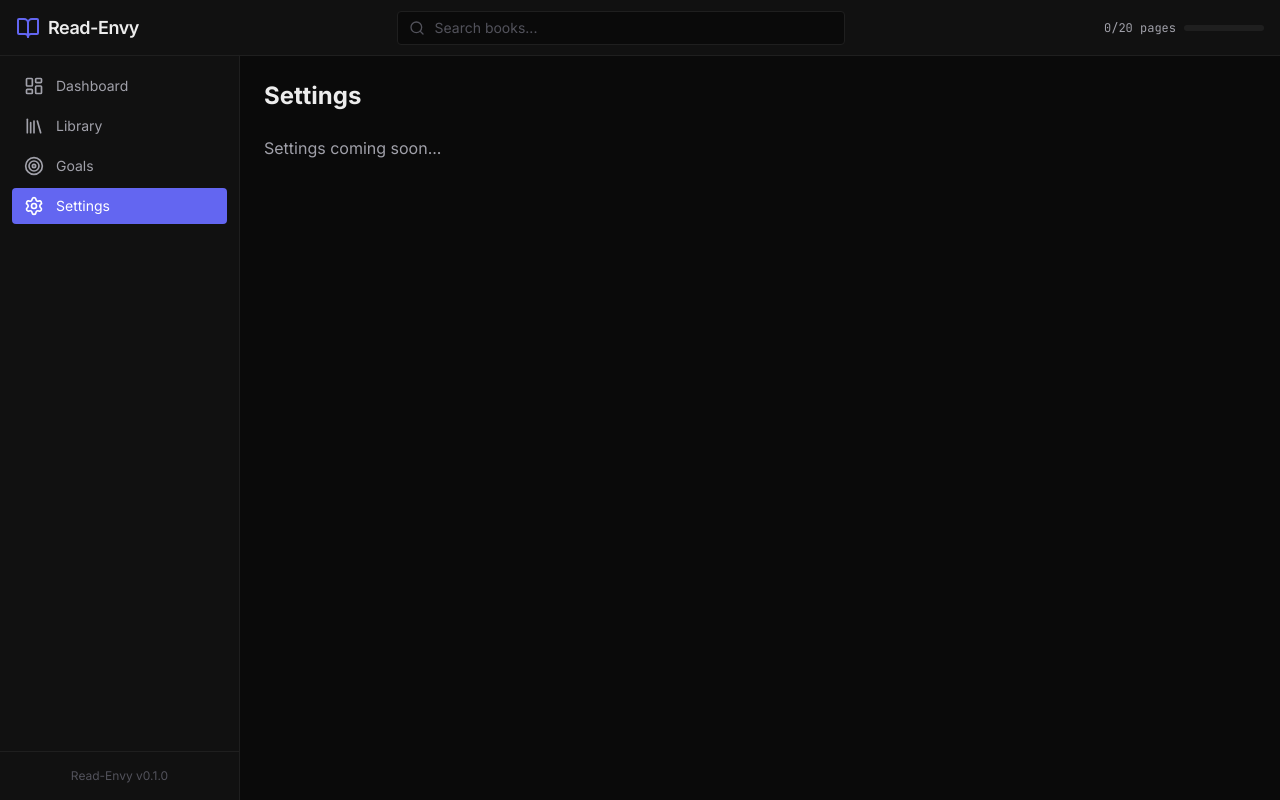
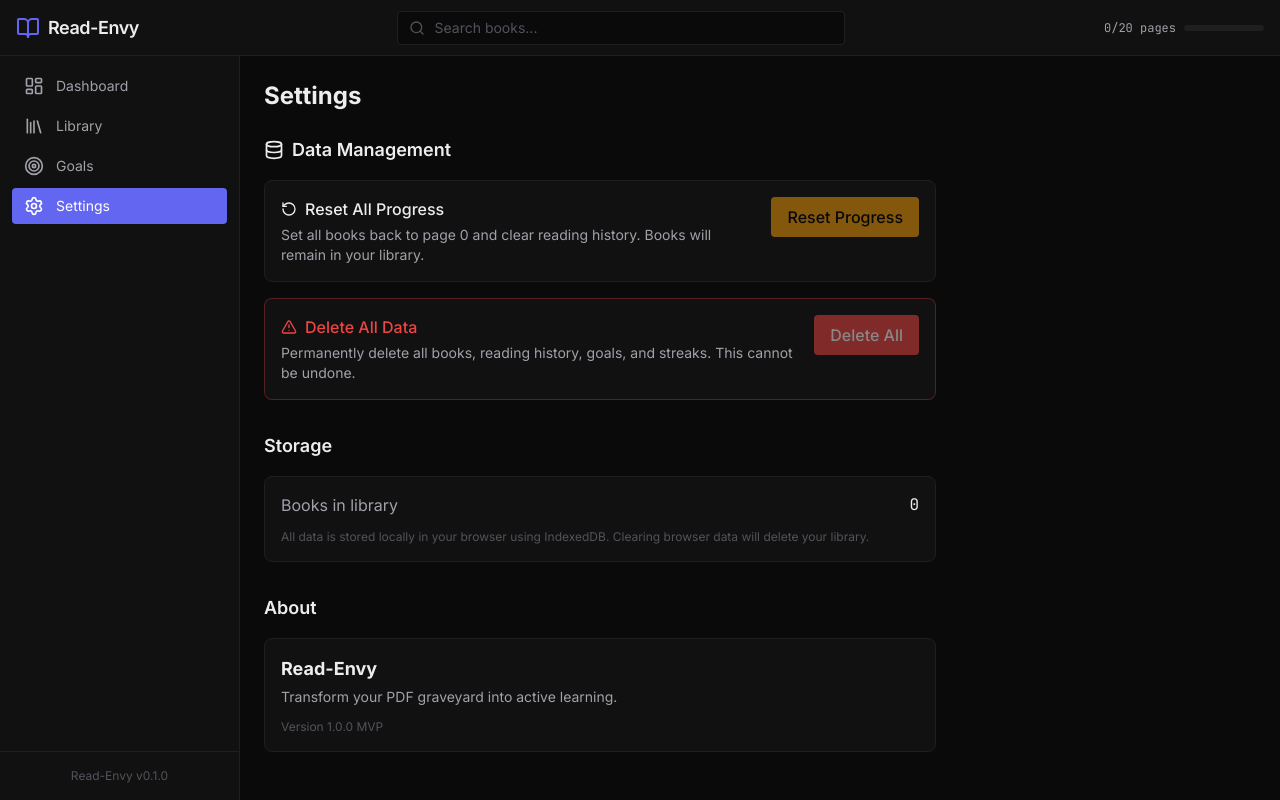
Before and after one commit to Jeff-Kazzee/read-envy, a React (Vite) app: page / in a window 1280 px wide. Both pictures are taken after a click on the button "Settings". Built offline with nearby package versions, Linux system fonts and the light colour scheme.

Commit message:
Add book management and settings - MVP complete
- Delete books via context menu on book cards
- Reset individual book progress via context menu
- Settings page with Reset All Progress option
- Settings page with Delete All Data option (with triple confirmation)
- Storage info display

```diff
--- a/src/App.tsx
+++ b/src/App.tsx
@@ -4,6 +4,7 @@ import { Sidebar } from './components/layout/Sidebar'
 import { DashboardView } from './components/views/DashboardView'
 import { LibraryView } from './components/views/LibraryView'
 import { GoalsView } from './components/views/GoalsView'
+import { SettingsView } from './components/views/SettingsView'
 import { PDFReader } from './components/reader/PDFReader'
 import { useLibraryStore } from './stores/useLibraryStore'
 import { useGoalsStore } from './stores/useGoalsStore'
@@ -42,12 +43,7 @@ function App() {
       case 'goals':
         return <GoalsView />
       case 'settings':
-        return (
-          <div className="space-y-6">
-            <h1 className="text-2xl font-bold">Settings</h1>
-            <p className="text-[var(--void-text-muted)]">Settings coming soon...</p>
-          </div>
-        )
+        return <SettingsView />
       default:
         return null
     }
--- a/src/components/library/BookCard.tsx
+++ b/src/components/library/BookCard.tsx
@@ -1,7 +1,8 @@
-import { useMemo } from 'react'
-import { Clock, MoreVertical } from 'lucide-react'
+import { useMemo, useState } from 'react'
+import { Clock, MoreVertical, Trash2, RotateCcw } from 'lucide-react'
 import type { Book } from '../../types'
 import { formatTimeShort } from '../../lib/utils'
+import { useLibraryStore } from '../../stores/useLibraryStore'
 
 interface BookCardProps {
   book: Book
@@ -9,6 +10,8 @@ interface BookCardProps {
 }
 
 export function BookCard({ book, onClick }: BookCardProps) {
+  const [showMenu, setShowMenu] = useState(false)
+  const { removeBook, updateProgress } = useLibraryStore()
   const coverUrl = useMemo(() => {
     if (book.coverThumbnail) {
       return URL.createObjectURL(book.coverThumbnail)
@@ -45,15 +48,48 @@ export function BookCard({ book, onClick }: BookCardProps) {
         )}
 
         {/* More menu button */}
+        <div className="absolute top-2 left-2">
           <button
             onClick={(e) => {
               e.stopPropagation()
-            // TODO: Open context menu
+              setShowMenu(!showMenu)
             }}
-          className="absolute top-2 left-2 p-1 rounded bg-black/50 opacity-0 group-hover:opacity-100 transition-opacity"
+            className="p-1 rounded bg-black/50 opacity-0 group-hover:opacity-100 transition-opacity"
           >
             <MoreVertical className="w-4 h-4" />
           </button>
+
+          {/* Dropdown menu */}
+          {showMenu && (
+            <div
+              className="absolute top-8 left-0 bg-[var(--void-surface)] border border-[var(--void-border)] rounded shadow-lg z-10 min-w-32"
+              onClick={(e) => e.stopPropagation()}
+            >
+              <button
+                onClick={async () => {
+                  await updateProgress(book.id, 0)
+                  setShowMenu(false)
+                }}
+                className="w-full flex items-center gap-2 px-3 py-2 text-sm hover:bg-[var(--void-surface-hover)] transition-colors"
+              >
+                <RotateCcw className="w-4 h-4" />
+                Reset Progress
+              </button>
+              <button
+                onClick={async () => {
+                  if (confirm(`Delete "${book.title}"? This cannot be undone.`)) {
+                    await removeBook(book.id)
+                  }
+                  setShowMenu(false)
+                }}
+                className="w-full flex items-center gap-2 px-3 py-2 text-sm text-[var(--accent-danger)] hover:bg-[var(--void-surface-hover)] transition-colors"
+              >
+                <Trash2 className="w-4 h-4" />
+                Delete Book
+              </button>
+            </div>
+          )}
+        </div>
       </div>
 
       {/* Info */}
--- /dev/null
+++ b/src/components/views/SettingsView.tsx
@@ -0,0 +1,171 @@
+import { useState } from 'react'
+import { RotateCcw, AlertTriangle, Database } from 'lucide-react'
+import { useLibraryStore } from '../../stores/useLibraryStore'
+import { useGoalsStore } from '../../stores/useGoalsStore'
+import { db } from '../../lib/db'
+
+export function SettingsView() {
+  const [isResetting, setIsResetting] = useState(false)
+  const [isClearing, setIsClearing] = useState(false)
+  const { books, loadBooks } = useLibraryStore()
+  const { loadGoals } = useGoalsStore()
+
+  const handleResetAllProgress = async () => {
+    if (!confirm('Reset progress for ALL books? This will set all books back to page 0. This cannot be undone.')) {
+      return
+    }
+
+    setIsResetting(true)
+    try {
+      // Reset all books to page 0
+      for (const book of books) {
+        await db.books.update(book.id, {
+          currentPage: 0,
+          percentComplete: 0,
+          totalReadingTime: 0,
+          status: 'active',
+          lastReadAt: undefined,
+        })
+      }
+
+      // Clear all reading sessions
+      await db.sessions.clear()
+
+      // Reload data
+      await loadBooks()
+      await loadGoals()
+
+      alert('All progress has been reset.')
+    } catch (error) {
+      console.error('Failed to reset progress:', error)
+      alert('Failed to reset progress. Please try again.')
+    } finally {
+      setIsResetting(false)
+    }
+  }
+
+  const handleClearLibrary = async () => {
+    if (!confirm('DELETE ALL BOOKS AND DATA? This will permanently remove everything. This cannot be undone!')) {
+      return
+    }
+
+    // Double confirmation for destructive action
+    if (!confirm('Are you ABSOLUTELY sure? Type "delete" in the next prompt to confirm.')) {
+      return
+    }
+
+    const confirmation = prompt('Type "delete" to confirm:')
+    if (confirmation?.toLowerCase() !== 'delete') {
+      alert('Deletion cancelled.')
+      return
+    }
+
+    setIsClearing(true)
+    try {
+      // Clear all tables
+      await db.books.clear()
+      await db.sessions.clear()
+      await db.goals.clear()
+      await db.streaks.clear()
+
+      // Reload data
+      await loadBooks()
+      await loadGoals()
+
+      alert('All data has been deleted.')
+    } catch (error) {
+      console.error('Failed to clear library:', error)
+      alert('Failed to clear library. Please try again.')
+    } finally {
+      setIsClearing(false)
+    }
+  }
+
+  return (
+    <div className="max-w-2xl">
+      <h1 className="text-2xl font-bold mb-6">Settings</h1>
+
+      {/* Data Management Section */}
+      <section className="mb-8">
+        <h2 className="text-lg font-semibold mb-4 flex items-center gap-2">
+          <Database className="w-5 h-5" />
+          Data Management
+        </h2>
+
+        <div className="space-y-4">
+          {/* Reset Progress */}
+          <div className="bg-[var(--void-surface)] border border-[var(--void-border)] rounded-lg p-4">
+            <div className="flex items-start justify-between gap-4">
+              <div>
+                <h3 className="font-medium flex items-center gap-2">
+                  <RotateCcw className="w-4 h-4" />
+                  Reset All Progress
+                </h3>
+                <p className="text-sm text-[var(--void-text-muted)] mt-1">
+                  Set all books back to page 0 and clear reading history. Books will remain in your library.
+                </p>
+              </div>
+              <button
+                onClick={handleResetAllProgress}
+                disabled={isResetting || books.length === 0}
+                className="px-4 py-2 bg-[var(--accent-warning)] text-black rounded font-medium hover:opacity-90 disabled:opacity-50 disabled:cursor-not-allowed transition-opacity shrink-0"
+              >
+                {isResetting ? 'Resetting...' : 'Reset Progress'}
+              </button>
+            </div>
+          </div>
+
+          {/* Clear Library */}
+          <div className="bg-[var(--void-surface)] border border-[var(--accent-danger)]/30 rounded-lg p-4">
+            <div className="flex items-start justify-between gap-4">
+              <div>
+                <h3 className="font-medium flex items-center gap-2 text-[var(--accent-danger)]">
+                  <AlertTriangle className="w-4 h-4" />
+                  Delete All Data
+                </h3>
+                <p className="text-sm text-[var(--void-text-muted)] mt-1">
+                  Permanently delete all books, reading history, goals, and streaks. This cannot be undone.
+                </p>
+              </div>
+              <button
+                onClick={handleClearLibrary}
+                disabled={isClearing || books.length === 0}
+                className="px-4 py-2 bg-[var(--accent-danger)] text-white rounded font-medium hover:opacity-90 disabled:opacity-50 disabled:cursor-not-allowed transition-opacity shrink-0"
+              >
+                {isClearing ? 'Deleting...' : 'Delete All'}
+              </button>
+            </div>
+          </div>
+        </div>
+      </section>
+
+      {/* Storage Info */}
+      <section className="mb-8">
+        <h2 className="text-lg font-semibold mb-4">Storage</h2>
+        <div className="bg-[var(--void-surface)] border border-[var(--void-border)] rounded-lg p-4">
+          <div className="flex items-center justify-between">
+            <span className="text-[var(--void-text-muted)]">Books in library</span>
+            <span className="font-mono">{books.length}</span>
+          </div>
+          <p className="text-xs text-[var(--void-text-dim)] mt-3">
+            All data is stored locally in your browser using IndexedDB. Clearing browser data will delete your library.
+          </p>
+        </div>
+      </section>
+
+      {/* About */}
+      <section>
+        <h2 className="text-lg font-semibold mb-4">About</h2>
+        <div className="bg-[var(--void-surface)] border border-[var(--void-border)] rounded-lg p-4">
+          <h3 className="font-bold text-lg">Read-Envy</h3>
+          <p className="text-sm text-[var(--void-text-muted)] mt-1">
+            Transform your PDF graveyard into active learning.
+          </p>
+          <p className="text-xs text-[var(--void-text-dim)] mt-3">
+            Version 1.0.0 MVP
+          </p>
+        </div>
+      </section>
+    </div>
+  )
+}
```
Lines whose indentation alone changed are shown as unchanged.
